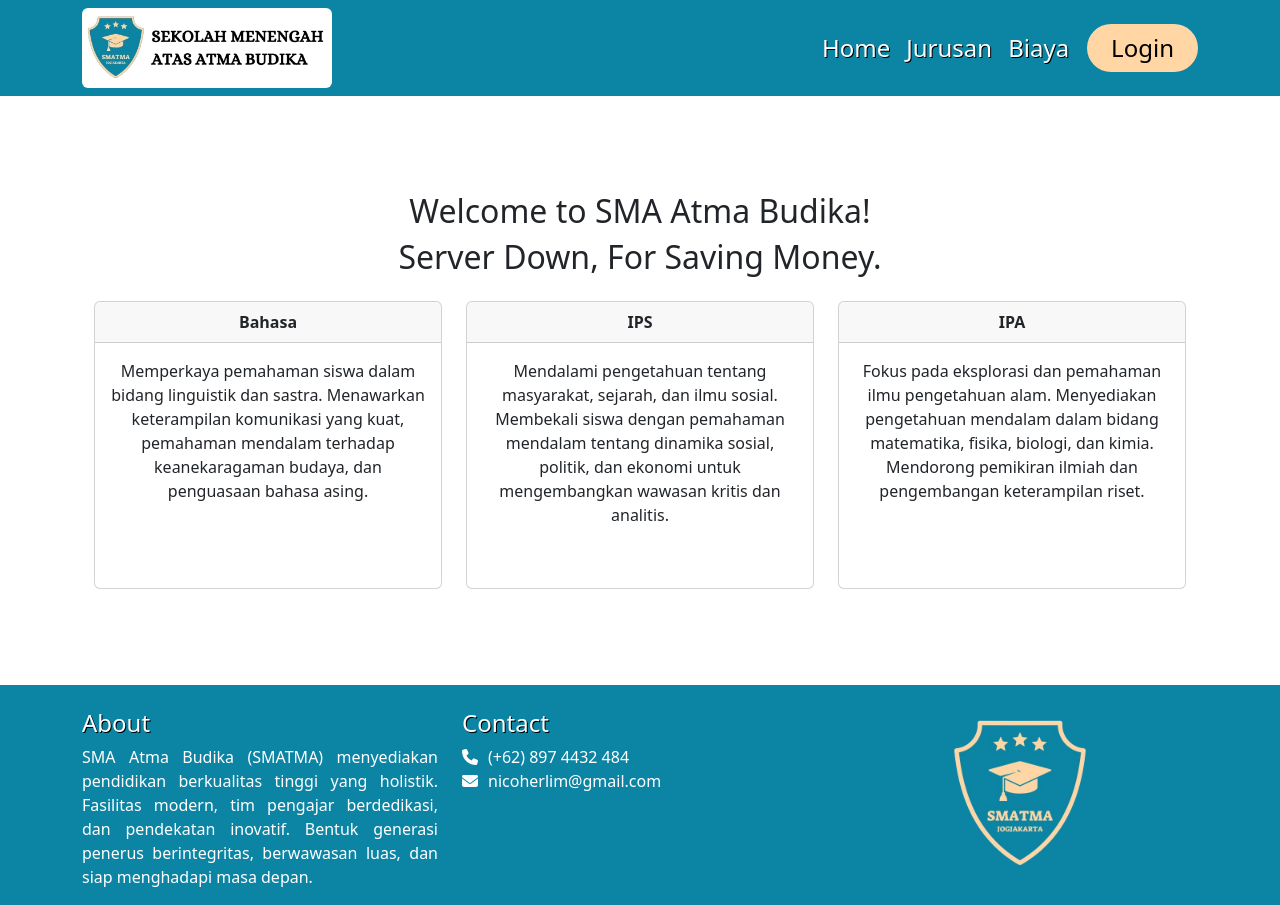
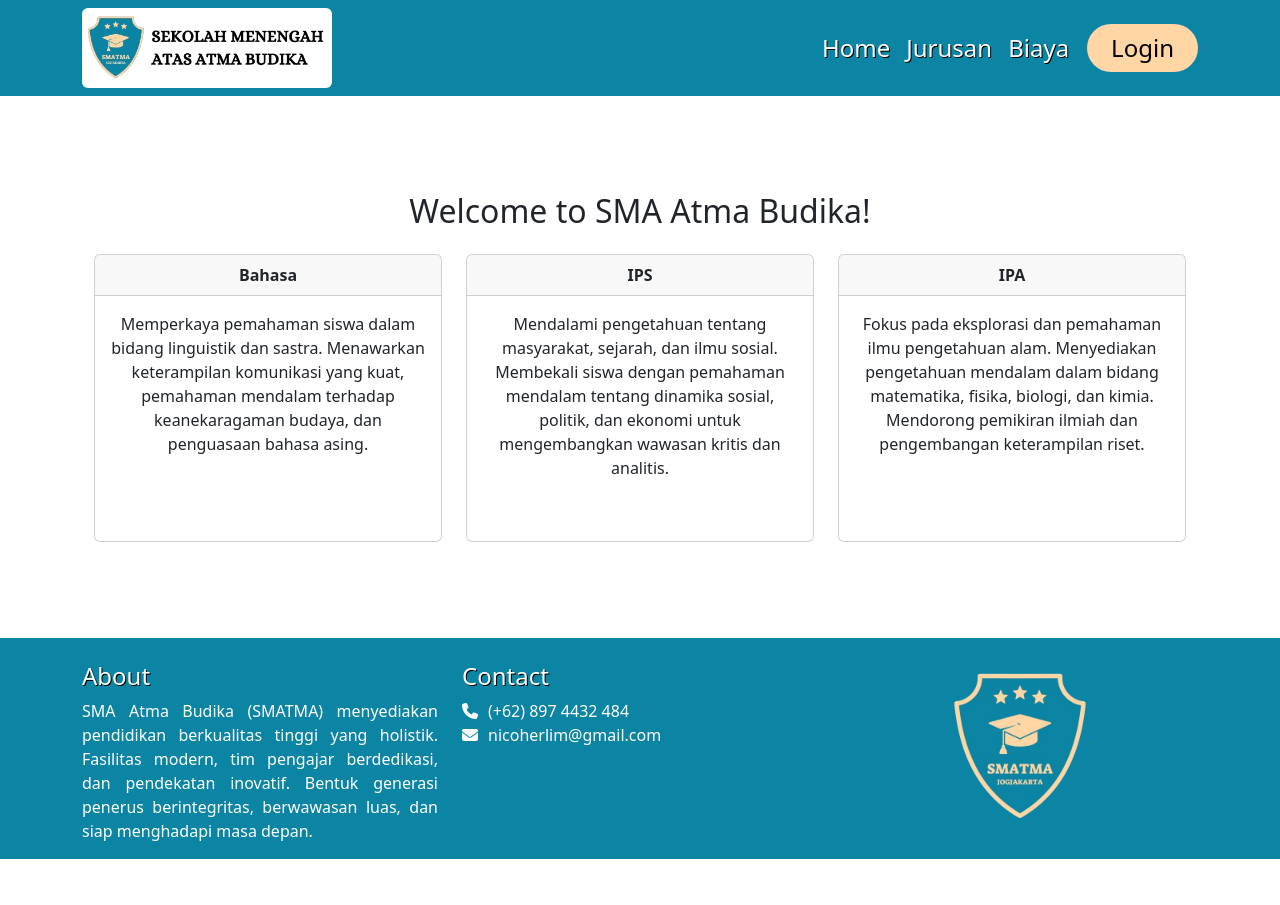
Before and after one commit to byonicku/Frontend_PPDB_SMATMA, a React (Vite) app: page / in a window 1280 px wide. After the commit the page ends 859 px from the top, so only its background shows below. Built offline with nearby package versions, Linux system fonts and the light colour scheme.

Commit message:
remove server down dulu

```diff
--- a/src/components/home/home.jsx
+++ b/src/components/home/home.jsx
@@ -14,7 +14,7 @@ const HomePage = () => {
       ) : (
         <div>
           <h2>Welcome to SMA Atma Budika!</h2>
-          <h2>Server Down, For Saving Money.</h2>
+          {/* <h2>Server Down, For Saving Money.</h2> */}
           <MainContentComponent />
         </div>
       )}
```
